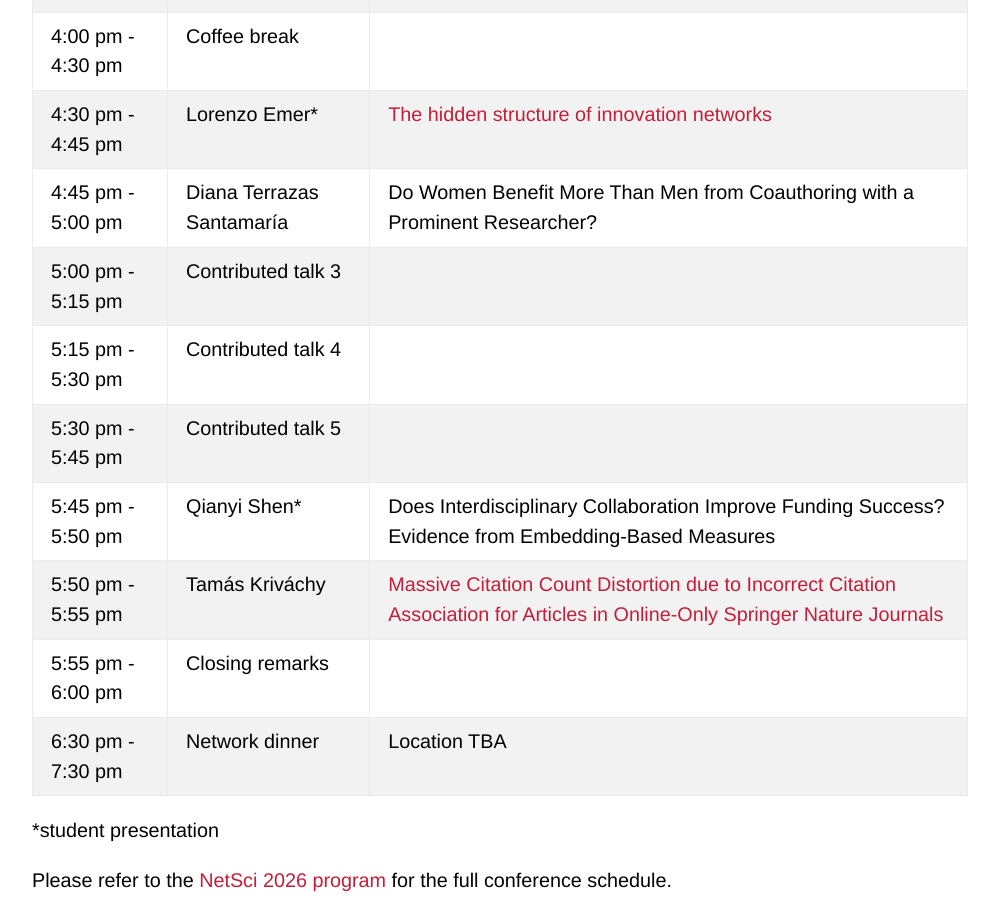
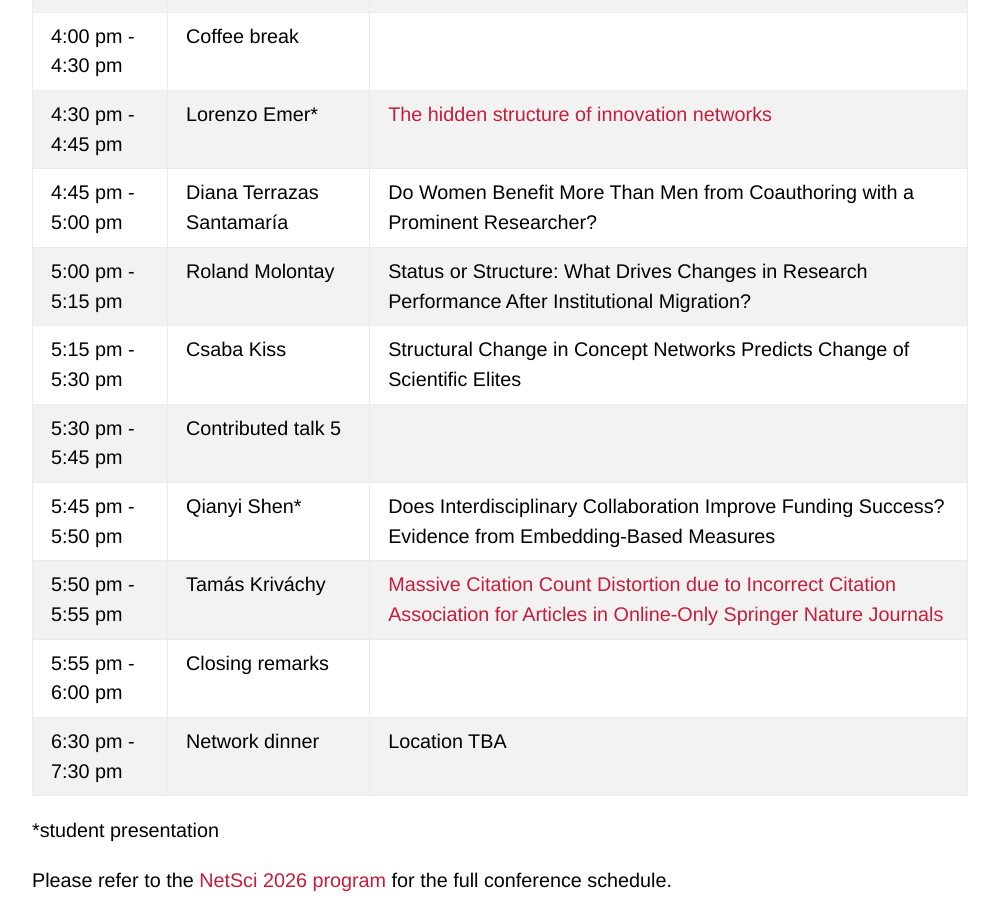
Before and after one commit to netscisci/netscisci.github.io, a Jekyll site: the page built from schedule.md, in a window 1280 px wide and 900 px high, scrolled down 1129 px. Shown: the whole window, without its empty margins (140-1139 px from the left). Built offline with Jekyll 4.4.1, drawn with Linux system fonts in a browser that asks for light colours; some web fonts are replaced; our own code applies the rules of GitHub Pages for plain Markdown files.

Commit message:
Update schedule.md

```diff
--- a/schedule.md
+++ b/schedule.md
@@ -18,8 +18,8 @@ layout: default
 |4:00 pm - 4:30 pm|Coffee break||
 |4:30 pm - 4:45 pm|Lorenzo Emer*|[The hidden structure of innovation networks](https://arxiv.org/abs/2601.10224)|
 |4:45 pm - 5:00 pm|Diana Terrazas Santamaría|Do Women Benefit More Than Men from Coauthoring with a Prominent Researcher?|
-|5:00 pm - 5:15 pm|Contributed talk 3||
-|5:15 pm - 5:30 pm|Contributed talk 4||
+|5:00 pm - 5:15 pm|Roland Molontay|Status or Structure: What Drives Changes in Research Performance After Institutional Migration?|
+|5:15 pm - 5:30 pm|Csaba Kiss|Structural Change in Concept Networks Predicts Change of Scientific Elites|
 |5:30 pm - 5:45 pm|Contributed talk 5||
 |5:45 pm - 5:50 pm|Qianyi Shen*|Does Interdisciplinary Collaboration Improve Funding Success? Evidence from Embedding-Based Measures|
 |5:50 pm - 5:55 pm|Tamás Kriváchy|[Massive Citation Count Distortion due to Incorrect Citation Association for Articles in Online-Only Springer Nature Journals](https://arxiv.org/abs/2511.01675)|
```
